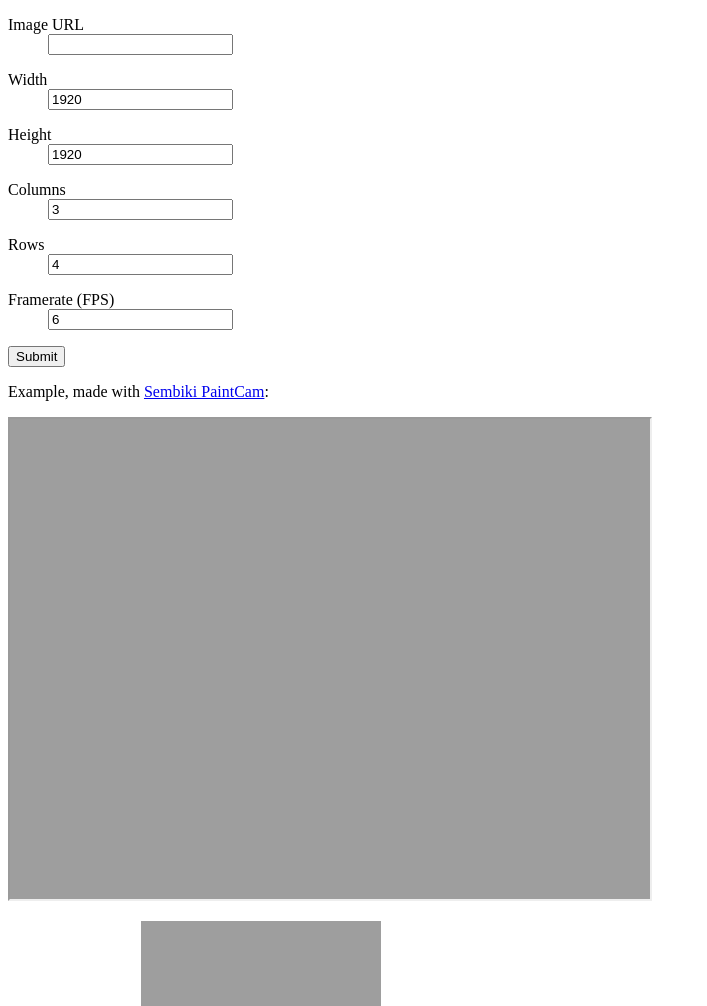
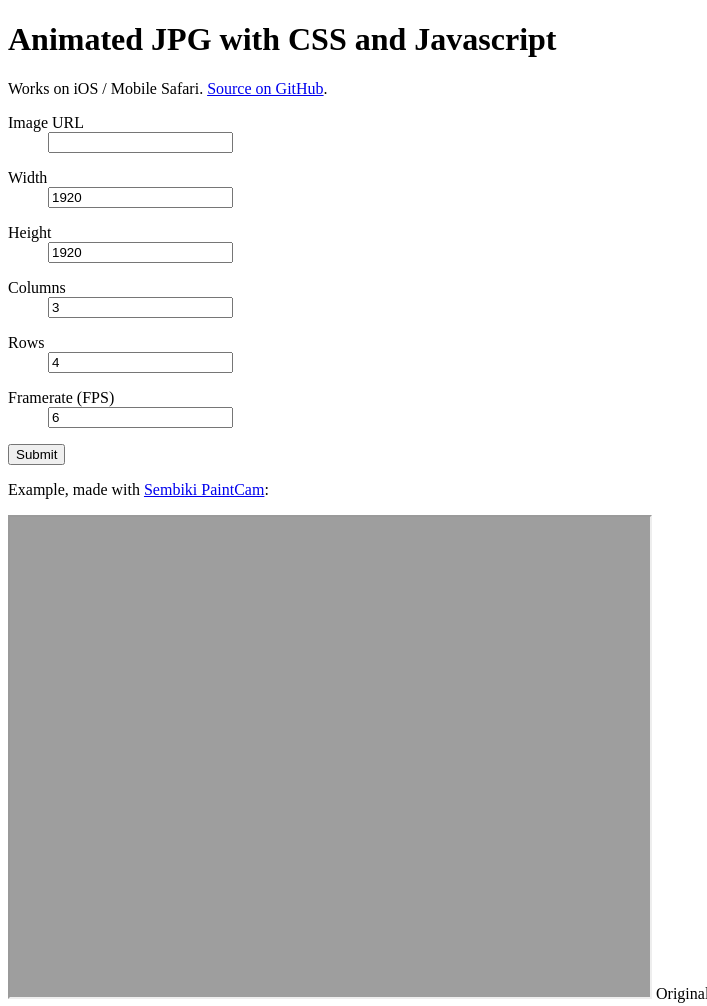
Before and after one commit to forresto/flipbook, a plain HTML site: page index.html in a window 1280 px wide. Shown: the top 1006 px of the page, without its empty margins (0-707 px from the left). Drawn offline with Linux system fonts and the light colour scheme; grey boxes are pictures that could not be loaded.

Commit message:
small changes

```diff
--- a/index.html
+++ b/index.html
@@ -5,6 +5,11 @@
   <title>Sembiki Flipbook Maker</title>
 </head>
 <body>
+
+  <h1>Animated JPG with CSS and Javascript</h1>
+  <p>
+    Works on iOS / Mobile Safari. <a href="https://github.com/sembiki/flipbook/tree/gh-pages">Source on GitHub</a>.
+  </p>
 
   <div class="reformed-form">
     <form method="get" name="Flipbook" id="Flipbook" action="play.html">
@@ -54,11 +59,11 @@
   Example, made with <a href="http://sembiki.com/megacam">Sembiki PaintCam</a>:
 </p>
 
-<iframe src="play.html?i=http%3A%2F%2Ffarm6.static.flickr.com%2F5298%2F5526020768_0d1f361982_o.jpg&amp;w=1920&amp;h=1920&amp;c=3&amp;r=4&amp;f=6" width="640" height="480" ></iframe>
-
 <p>
+  <iframe src="play.html?i=http%3A%2F%2Ffarm6.static.flickr.com%2F5298%2F5526020768_0d1f361982_o.jpg&amp;w=1920&amp;h=1920&amp;c=3&amp;r=4&amp;f=6" width="640" height="480" ></iframe>
   Original 3x4 image: <a href="http://www.flickr.com/photos/forresto/5526020768/" title="DNA Head by fo.ol, on Flickr"><img src="http://farm6.static.flickr.com/5298/5526020768_3f8717f4fe_m.jpg" width="240" height="240" alt="DNA Head" /></a>
 </p>
 
+
 </body>
 </html>
```
